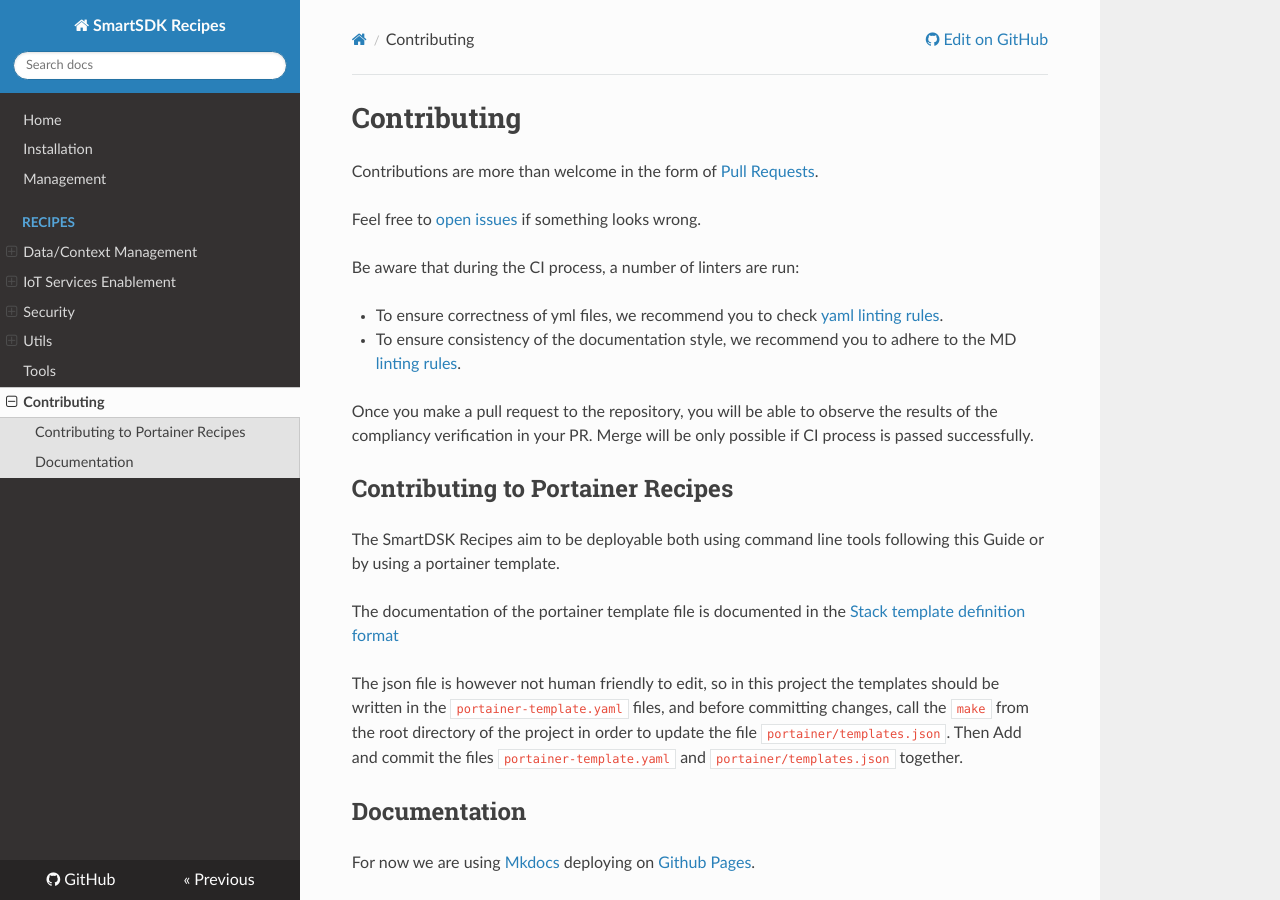
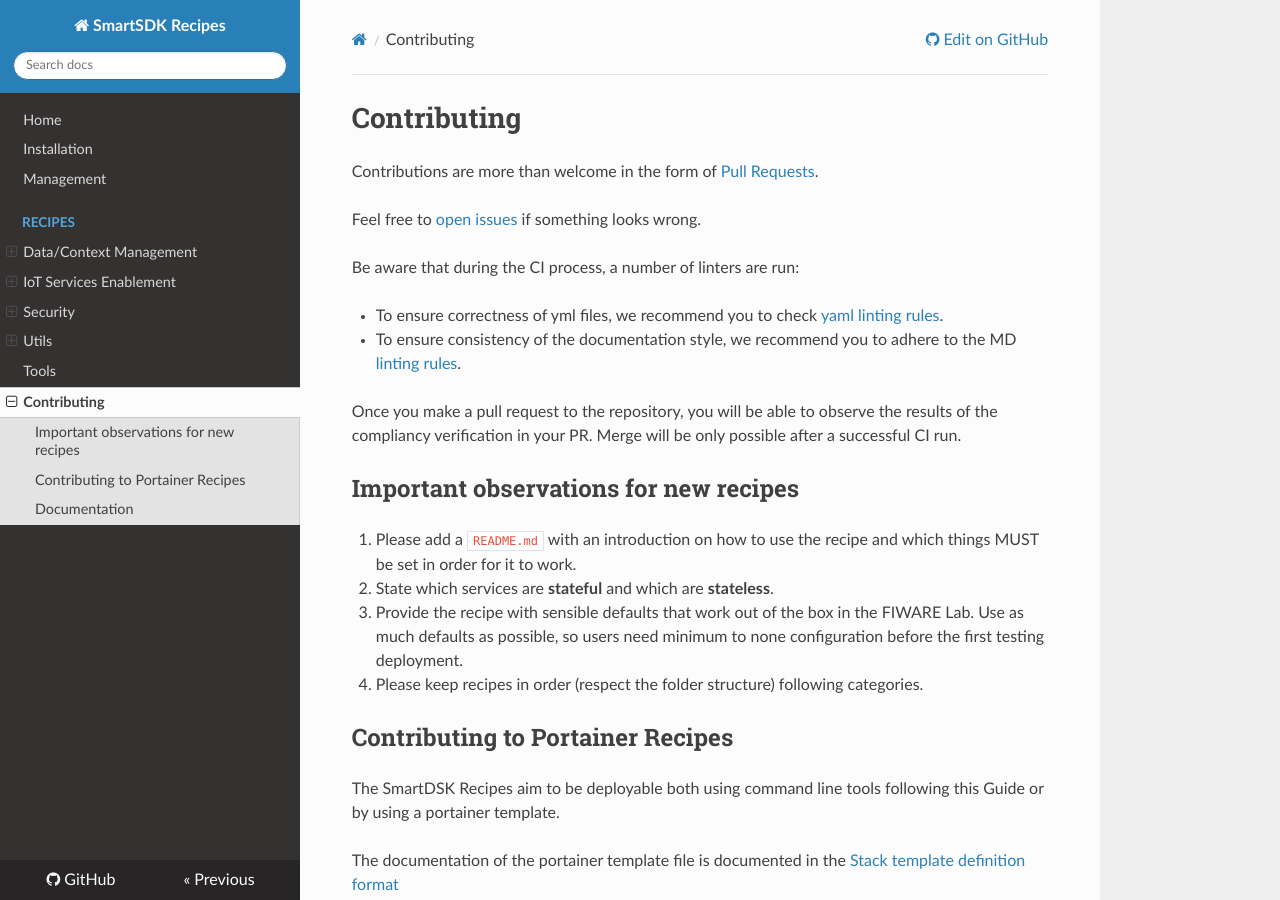
Before and after one commit to smartsdk/smartsdk-recipes, an MkDocs documentation site: the page built from recipes/contributing.md, in a window 1280 px wide and 900 px high. Built offline with MkDocs 1.6.1, drawn with Linux system fonts in a browser that asks for light colours; nearby versions of some CDN libraries; comment, search, counter and statistics services are not loaded; old or Windows-style settings are respelled for this version of MkDocs.

Commit message:
Fix #6 good practices

````diff
--- a/recipes/contributing.md
+++ b/recipes/contributing.md
@@ -15,8 +15,19 @@ Be aware that during the CI process, a number of linters are run:
   to the MD [linting rules](https://github.com/markdownlint/markdownlint/blob/master/docs/RULES.md).
 
 Once you make a pull request to the repository, you will be able to observe
-the results of the compliancy verification in your PR. Merge will be only possible
-if CI process is passed successfully.
+the results of the compliancy verification in your PR. Merge will be only
+possible after a successful CI run.
+
+## Important observations for new recipes
+
+1. Please add a `README.md` with an introduction on how to use the recipe and
+which things MUST be set in order for it to work.
+1. State which services are **stateful** and which are **stateless**.
+1. Provide the recipe with sensible defaults that work out of the box in the
+FIWARE Lab. Use as much defaults as possible, so users need minimum to none
+configuration before the first testing deployment.
+1. Please keep recipes in order (respect the folder structure) following
+categories.
 
 ## Contributing to Portainer Recipes
 
@@ -48,13 +59,13 @@ If you change the structure of the index or add new pages, remember to update
 Note you can preview your changes locally by running
 
 ```
-    # from the location of mkdocs.yml
-    $ mkdocs serve
+# from the location of mkdocs.yml
+$ mkdocs serve
 ```
 
 After all your changes, remember to run
 
 ```
-    # from the location of mkdocs.yml
-    $ mkdocs gh-deploy
+# from the location of mkdocs.yml
+$ mkdocs gh-deploy
 ```
````
